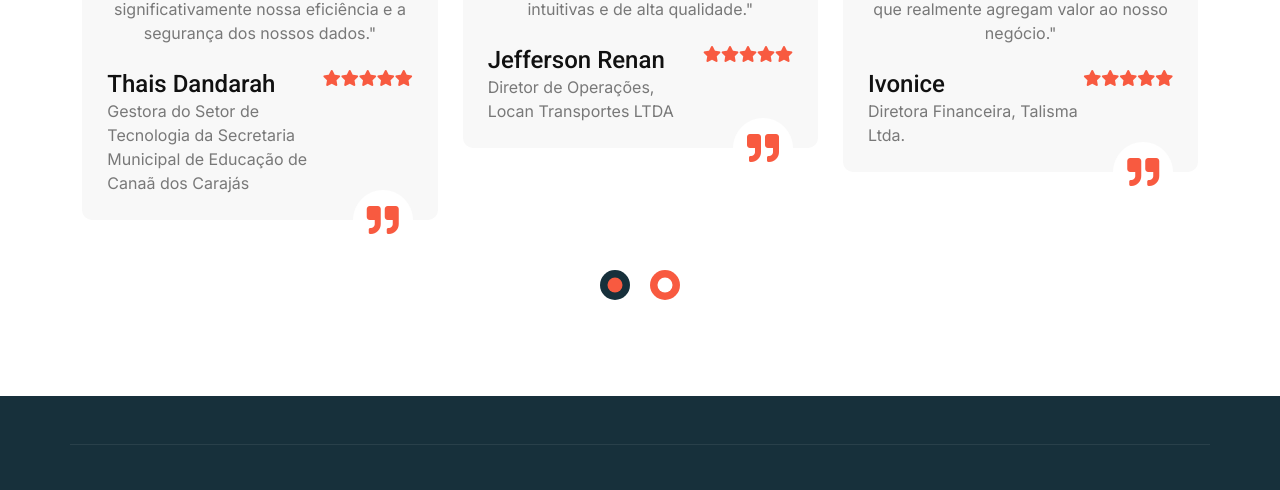
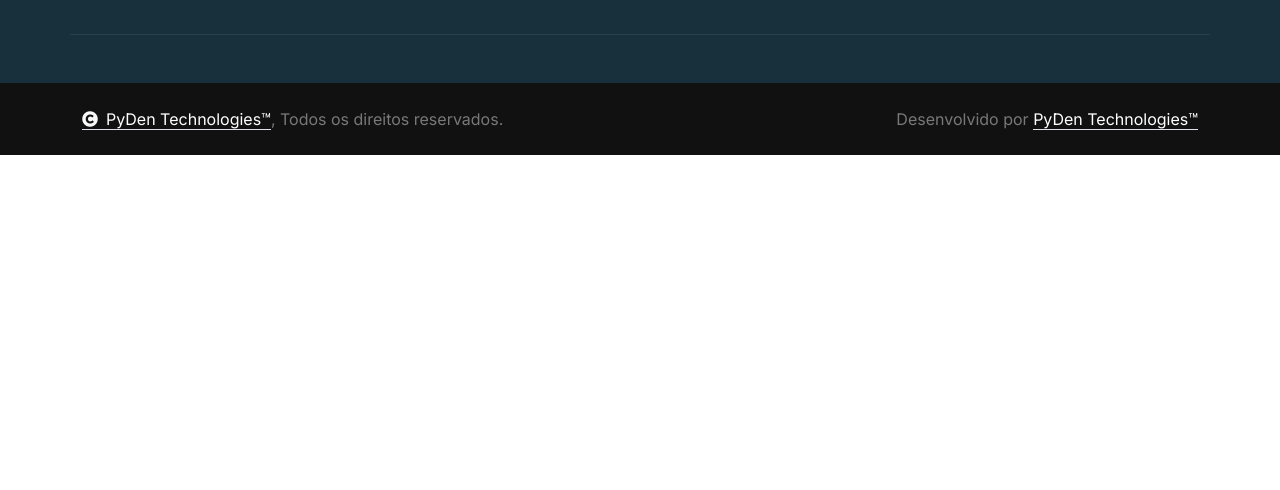
Before and after one commit to PyDenTech/pyden-tech-site, a website: page public/index.html in a window 1280 px wide. Shown: the part 6251-6741 px from the top of the page. After the commit the page ends 6406 px from the top, so only its background shows below. Drawn offline with nearby package versions, Linux system fonts and the light colour scheme; animation ran at ten frames a second.

Commit message:
atualizacao

```diff
--- a/public/index.html
+++ b/public/index.html
@@ -794,7 +794,7 @@
 
 
     <!-- Testimonial Start -->
-    <div class="container-fluid testimonial pb-5">
+<!--     <div class="container-fluid testimonial pb-5">
         <div class="container pb-5">
             <div class="text-center mx-auto pb-5 wow fadeInUp" data-wow-delay="0.2s" style="max-width: 800px;">
                 <h4 class="text-primary">Depoimentos</h4>
@@ -955,7 +955,7 @@
                 </div>
             </div>
         </div>
-    </div>
+    </div> -->
     <!-- Testimonial End -->
 
     <!-- Footer Start -->
```
